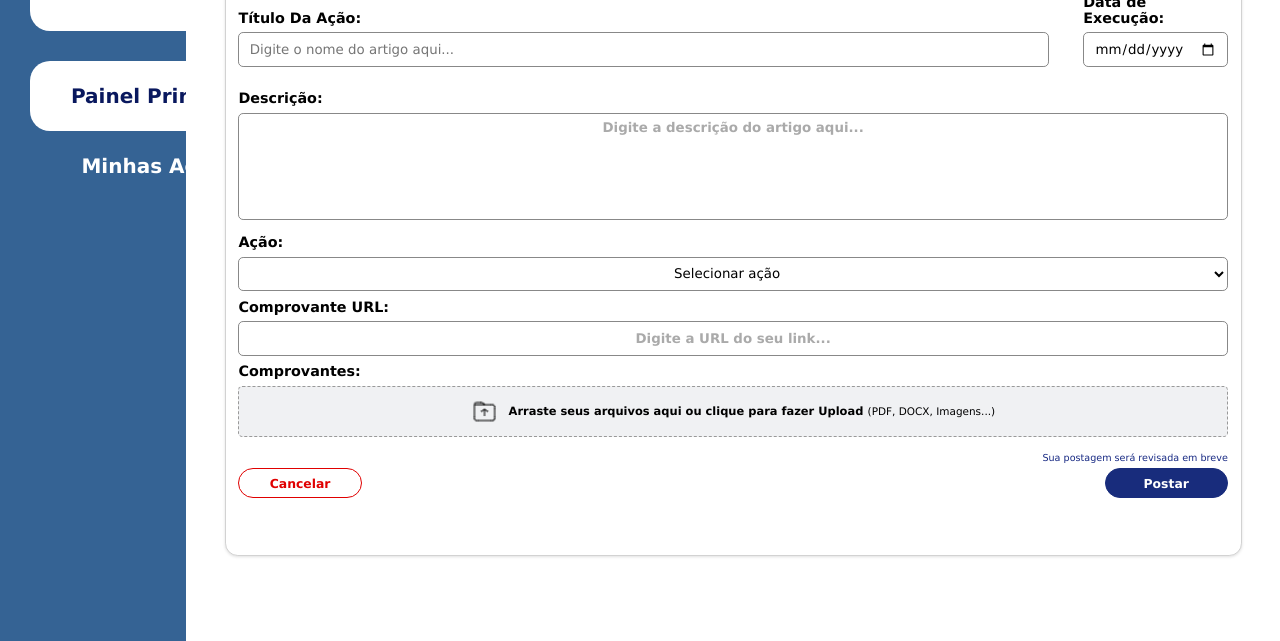
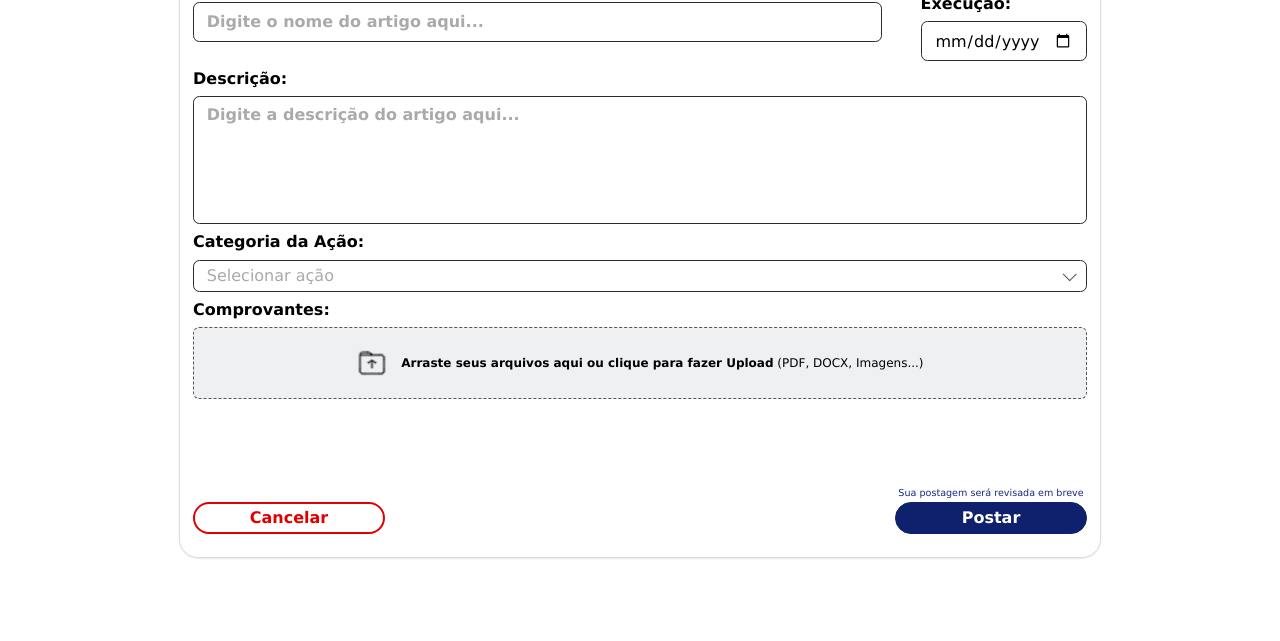
Before and after one commit to turma61senacc-netizen/Embrapa-61, a plain HTML site: page view/pages/pesquisador/criar_acao.html in a window 1280 px wide. Shown: the part 159-800 px from the top of the page. Drawn offline with Linux system fonts and the light colour scheme.

Commit message:
tela quase finalizada
tela criar acao pesquisador quase finalizdaa

```diff
--- a/public/css/criar_acao.css
+++ b/public/css/criar_acao.css
@@ -4,219 +4,314 @@
 }
 
 html, body {
+    margin: 0;
     width: 100%;
     height: 100%;
-    margin: 0;
-    padding: 0;
     overflow: hidden;
     background: #fff;
     font-family: Verdana, Geneva, Tahoma, sans-serif;
 }
 
-.criar-acao-container {
+.pesquisador-criarAcao--container--principal {
     position: fixed;
-    top: 7.17vh;
-    left: 14.55vw;
-    width: 85.45vw;
-    height: 92.83vh;
-    padding: 2.5vh 3vw;
+    top: 0;
+    left: 0;
+    width: 100vw;
+    height: 100vh;
+    padding: 4vh 4vw 0;
     background: #fff;
-    overflow: hidden;
 }
 
-.criar-acao-titulo {
-    margin: 0 0 4.2vh;
+.pesquisador-criarAcao--titulo--pagina {
+    margin: 0 0 6vh;
     text-align: center;
-    font-size: 2.99vh;
+    font-size: 3vh;
+    line-height: 1.2;
     font-weight: bold;
 }
 
-.criar-acao-card {
-    width: 100%;
-    height: 72vh;
-    padding: 1vw;
-    background: #fff;
-    border: 1px solid #d2d2d2;
-    border-radius: 1vw;
-    box-shadow: 0 1px 3px #00000020;
+.pesquisador-criarAcao--container--formulario {
+    width: 72vw;
+    height: 76vh;
+    margin: 0 auto;
+    padding: 3vh 1vw 0;
+    border: 0.1vw solid #dcdcdc;
+    border-radius: 1.5vw;
+    box-shadow: 0 0.1vh 0.1vw #00000020;
 }
 
-.criar-acao-campo {
+.pesquisador-criarAcao--container--nome,
+.pesquisador-criarAcao--container--data,
+.pesquisador-criarAcao--container--descricao,
+.pesquisador-criarAcao--container--categoria,
+.pesquisador-criarAcao--container--url,
+.pesquisador-criarAcao--container--comprovantes {
     display: flex;
     flex-direction: column;
-    margin-top: 1.43vh;
+    margin-top: 1vh;
 }
 
-.criar-acao-campo label {
-    margin-bottom: 0.84vh;
-    font-size: 1.79vh;
+.pesquisador-criarAcao--label--campo {
+    align-self: flex-start;
+    margin-bottom: 1vh;
+    font-size: 2vh;
+    line-height: 1.2;
     font-weight: bold;
 }
 
-.criar-acao-linha-superior {
-    display: flex;
-    align-items: flex-end;
-    gap: 2.66vw;
+.pesquisador-criarAcao--input--nome,
+.pesquisador-criarAcao--input--data,
+.pesquisador-criarAcao--input--url,
+.pesquisador-criarAcao--textarea--descricao {
+    width: 100%;
+    height: 4vh;
+    padding: 0 1vw;
+    border: 0.1vw solid #2b2b2b;
+    border-radius: 0.5vw;
+    background: #fff;
+    font-family: inherit;
+    font-size: 2vh;
+    outline: none;
+    text-align: left;
 }
 
-.criar-acao-nome {
-    flex: 1;
-    min-width: 0;
-    margin: 0;
+.pesquisador-criarAcao--input--nome:focus,
+.pesquisador-criarAcao--input--data:focus,
+.pesquisador-criarAcao--input--url:focus,
+.pesquisador-criarAcao--textarea--descricao:focus {
+    border-color: #376697;
 }
 
-.criar-acao-data {
-    width: 11.3vw;
-    flex-shrink: 0;
-    margin: 0;
-}
-
-.criar-acao-campo input,
-.criar-acao-campo textarea,
-.criar-acao-campo select {
-    width: 100%;
-    border: 1px solid #888;
-    border-radius: 0.4vw;
-    background: #fff;
-    font-family: inherit;
-    font-size: 1.67vh;
-    outline: none;
-}
-
-.criar-acao-campo input,
-.criar-acao-campo select {
-    height: 4.3vh;
-    padding: 0 0.8vw;
-}
-
-.criar-acao-descricao {
-    margin-top: 2.87vh;
-}
-
-#criar-acao-descricao {
-    height: 13.38vh;
-    padding: 0.8vh;
-    resize: none;
-    text-align: center;
-}
-
-.criar-acao-acao {
-    margin-top: 1.79vh;
-}
-
-.criar-acao-url,
-.criar-acao-comprovantes {
-    margin-top: 0.96vh;
-}
-
-#criar-acao-select {
-    text-align: center;
-    text-align-last: center;
-}
-
-#criar-acao-url,
-#criar-acao-url::placeholder,
-#criar-acao-descricao::placeholder {
-    text-align: center;
-}
-
-#criar-acao-url::placeholder,
-#criar-acao-descricao::placeholder {
+.pesquisador-criarAcao--input--nome::placeholder,
+.pesquisador-criarAcao--input--url::placeholder,
+.pesquisador-criarAcao--textarea--descricao::placeholder {
     color: #aaa;
     font-weight: bold;
 }
 
-.criar-acao-upload {
+.pesquisador-criarAcao--container--linhaSuperior {
+    display: flex;
+    gap: 3vw;
+}
+
+.pesquisador-criarAcao--container--nome {
+    flex: 1;
+    min-width: 0;
+    margin-top: 0;
+}
+
+.pesquisador-criarAcao--container--data {
+    width: 13vw;
+    margin-top: 0;
+}
+
+.pesquisador-criarAcao--container--linhaSuperior input {
+    height: 5vh;
+}
+
+.pesquisador-criarAcao--textarea--descricao {
+    height: 16vh;
+    padding: 1vh 1vw;
+    resize: none;
+}
+
+#pesquisador-criarAcao--textarea--descricao:placeholder-shown {
+    padding-top: 1vh;
+}
+
+.pesquisador-criarAcao--container--url {
+    display: none;
+}
+
+.pesquisador-criarAcao--container--upload {
     display: flex;
     align-items: center;
     justify-content: center;
-    gap: 0.8vw;
-    width: 100%;
-    height: 6.33vh;
-    border: 1px dashed #999;
-    border-radius: 0.35vw;
-    background: #f0f1f3;
+    gap: 1vw;
+    height: 9vh;
+    border: 0.1vw dashed #555;
+    border-radius: 0.5vw;
+    background: #eff0f2;
     cursor: pointer;
 }
 
-.criar-acao-upload img {
-    width: 2.13vw;
-    height: 3.83vh;
+.pesquisador-criarAcao--imagem--upload {
+    width: auto;
+    height: 4vh;
+    max-width: 3vw;
     object-fit: contain;
 }
 
-.criar-acao-upload span {
-    display: flex;
-    align-items: center;
-    gap: 0.33vw;
-    font-size: 1.43vh;
+.pesquisador-criarAcao--texto--upload,
+.pesquisador-criarAcao--texto--formatos {
+    font-size: 1.5vh;
 }
 
-.criar-acao-upload small {
-    font-size: 1.31vh;
-}
-
-.criar-acao-botoes {
+.pesquisador-criarAcao--container--botoes {
     display: flex;
     justify-content: space-between;
     align-items: flex-end;
-    margin-top: 1.91vh;
+    margin-top: 11vh;
 }
 
-.criar-acao-cancelar,
-.criar-acao-postar {
-    width: 9.63vw;
-    height: 3.83vh;
-    border-radius: 1.5vw;
+.pesquisador-criarAcao--botao--cancelar,
+.pesquisador-criarAcao--botao--postar {
+    width: 15vw;
+    height: 4vh;
+    border-radius: 3vw;
     font-family: inherit;
-    font-size: 1.55vh;
+    font-size: 2vh;
     font-weight: bold;
     cursor: pointer;
-    transition: 0.2s;
 }
 
-.criar-acao-cancelar {
+.pesquisador-criarAcao--botao--cancelar {
     background: #fff;
     color: #e00000;
-    border: 1px solid #e00000;
+    border: 0.2vw solid #e00000;
 }
 
-.criar-acao-cancelar:hover {
+.pesquisador-criarAcao--botao--cancelar:hover {
     background: #e00000;
     color: #fff;
 }
 
-.criar-acao-postar-area {
+.pesquisador-criarAcao--container--postar {
     display: flex;
     flex-direction: column;
-    align-items: flex-end;
-    gap: 0.6vh;
+    align-items: center;
+    gap: 0.5vh;
 }
 
-.criar-acao-postar-area p {
+.pesquisador-criarAcao--texto--revisao {
     margin: 0;
     font-size: 1.2vh;
     color: #172983;
 }
 
-.criar-acao-postar {
-    background: #182c7c;
+.pesquisador-criarAcao--botao--postar {
+    background: #0f206d;
     color: #fff;
-    border: 1px solid #182c7c;
+    border: 0.1vw solid #0f206d;
 }
 
-.criar-acao-postar:hover {
+.pesquisador-criarAcao--botao--postar:hover {
     background: #058914;
     border-color: #058914;
 }
 
-.criar-acao-postar:active {
+.pesquisador-criarAcao--botao--postar:active {
     background: #04620f;
     border-color: #04620f;
 }
 
-.criar-acao-campo input:focus,
-.criar-acao-campo textarea:focus,
-.criar-acao-campo select:focus {
+.pesquisador-criarAcao--dropdown {
+    position: relative;
+    width: 100%;
+}
+
+.pesquisador-criarAcao--botao--categoria {
+    display: flex;
+    align-items: center;
+    justify-content: flex-start;
+    position: relative;
+    width: 100%;
+    height: 4vh;
+    padding: 0 3vw 0 1vw;
+    border: 0.1vw solid #2b2b2b;
+    border-radius: 0.5vw;
+    background: #fff;
+    color: #aaa;
+    font-family: inherit;
+    font-size: 2vh;
+    font-weight: normal;
+    text-align: left;
+    cursor: pointer;
+    list-style: none;
+}
+
+.pesquisador-criarAcao--botao--categoria::-webkit-details-marker {
+    display: none;
+}
+
+.pesquisador-criarAcao--botao--categoria:hover {
+    background: #c4c4c4;
+}
+
+.pesquisador-criarAcao--botao--categoria::after {
+    content: "";
+    position: absolute;
+    right: 1vw;
+    width: 0.7vw;
+    height: 0.7vw;
+    border-right: 0.15vw solid #555;
+    border-bottom: 0.15vw solid #555;
+    transform: rotate(45deg) translateY(-25%);
+}
+
+.pesquisador-criarAcao--dropdown[open] .pesquisador-criarAcao--botao--categoria {
     border-color: #376697;
 }
+
+.pesquisador-criarAcao--dropdown[open] .pesquisador-criarAcao--botao--categoria::after {
+    transform: rotate(225deg) translateY(-25%);
+}
+
+.pesquisador-criarAcao--categoria--palestra,
+.pesquisador-criarAcao--categoria--pesquisa,
+.pesquisador-criarAcao--categoria--entrevista {
+    display: none;
+}
+
+.pesquisador-criarAcao--dropdown:has(#pesquisador-criarAcao--radio--palestra:checked) .pesquisador-criarAcao--categoria--padrao,
+.pesquisador-criarAcao--dropdown:has(#pesquisador-criarAcao--radio--pesquisa:checked) .pesquisador-criarAcao--categoria--padrao,
+.pesquisador-criarAcao--dropdown:has(#pesquisador-criarAcao--radio--entrevista:checked) .pesquisador-criarAcao--categoria--padrao {
+    display: none;
+}
+
+.pesquisador-criarAcao--dropdown:has(#pesquisador-criarAcao--radio--palestra:checked) .pesquisador-criarAcao--categoria--palestra,
+.pesquisador-criarAcao--dropdown:has(#pesquisador-criarAcao--radio--pesquisa:checked) .pesquisador-criarAcao--categoria--pesquisa,
+.pesquisador-criarAcao--dropdown:has(#pesquisador-criarAcao--radio--entrevista:checked) .pesquisador-criarAcao--categoria--entrevista {
+    display: inline;
+    color: #000;
+}
+
+.pesquisador-criarAcao--lista--categoria {
+    position: absolute;
+    top: calc(100% + 0.1vh);
+    left: 0;
+    z-index: 10;
+    width: 100%;
+    max-height: 20vh;
+    overflow-y: auto;
+    border: 0.1vw solid #d0d0d0;
+    border-radius: 0 0 0.5vw 0.5vw;
+    background: #fff;
+    box-shadow: 0 0.2vh 0.5vw #00000020;
+}
+
+.pesquisador-criarAcao--lista--categoria input {
+    position: absolute;
+    opacity: 0;
+    pointer-events: none;
+}
+
+.pesquisador-criarAcao--lista--categoria label {
+    display: flex;
+    align-items: center;
+    width: 100%;
+    min-height: 4vh;
+    padding: 0.5vh 1vw;
+    background: #fff;
+    color: #000;
+    font-size: 2vh;
+    font-weight: normal;
+    text-align: left;
+    cursor: pointer;
+}
+
+.pesquisador-criarAcao--lista--categoria label:hover,
+.pesquisador-criarAcao--lista--categoria input:checked + label {
+    background: #757575;
+    color: #fff;
+}
--- a/view/pages/pesquisador/criar_acao.html
+++ b/view/pages/pesquisador/criar_acao.html
@@ -1,146 +1,162 @@
+
 <!DOCTYPE html>
 <html lang="pt-br">
 <head>
     <meta charset="UTF-8">
     <meta name="viewport" content="width=device-width, initial-scale=1.0">
-
     <link rel="stylesheet" href="../../../public/css/criar_acao.css">
-    <link rel="stylesheet" href="../../../public/css/aside.css">
-    <link rel="stylesheet" href="../../../public/css/header.css">
-
     <title>Criar Ação - Pesquisador</title>
 </head>
 <body>
 
-    <header>
-        <div class="menu-header--menu_superior">
-            <div class="menu-header--elementos_menu">
-                <p class="menu-header--texto_bold menu-header--dados_usuario" id="nome_usuario">
-                    Placeholder Nome
-                </p>
+    <main class="pesquisador-criarAcao--container--principal">
 
-                <p class="menu-header--texto menu-header--dados_usuario">|</p>
+        <h1 class="pesquisador-criarAcao--titulo--pagina">Criar ação</h1>
 
-                <p class="menu-header--texto_bold menu-header--dados_usuario">
-                    Placeholder Função
-                </p>
-            </div>
+        <section class="pesquisador-criarAcao--container--formulario">
 
-            <button type="button" class="menu-header--botao_logout menu-header--texto">
-                Logout
-            </button>
-        </div>
-    </header>
+            <div class="pesquisador-criarAcao--container--linhaSuperior">
 
-    <aside>
-        <nav class="menu-aside--menu_lateral">
-
-            <div class="menu-aside--logo_menu_lateral">
-                <img
-                    src="../../../public/imagens/embrapa-logo-fundo-transparente.png"
-                    class="menu-aside--imagem_logo"
-                    alt="Logo Embrapa">
-            </div>
-
-            <div class="menu-aside--opcoes-menu">
-
-                <a href="#" class="menu-aside--opcao_menu_ativo">
-                    <img class="menu-aside--icone" src="#" alt="">
-                    Painel Principal
-                </a>
-
-                <a href="#" class="menu-aside--opcao_menu_inativo">
-                    <img class="menu-aside--icone" src="#" alt="">
-                    Minhas Ações
-                </a>
-
-            </div>
-        </nav>
-    </aside>
-
-    <main class="criar-acao-container">
-
-        <h1 class="criar-acao-titulo">Criar ação</h1>
-
-        <section class="criar-acao-card">
-
-            <div class="criar-acao-linha-superior">
-
-                <div class="criar-acao-campo criar-acao-nome">
-                    <label for="criar-acao-nome">Título Da Ação:</label>
+                <div class="pesquisador-criarAcao--container--nome">
+                    <label class="pesquisador-criarAcao--label--campo" for="pesquisador-criarAcao--input--nome">
+                        Título Da Ação:
+                    </label>
 
                     <input
                         type="text"
-                        id="criar-acao-nome"
+                        id="pesquisador-criarAcao--input--nome"
+                        class="pesquisador-criarAcao--input--nome"
                         placeholder="Digite o nome do artigo aqui...">
                 </div>
 
-                <div class="criar-acao-campo criar-acao-data">
-                    <label for="criar-acao-data">Data de Execução:</label>
+                <div class="pesquisador-criarAcao--container--data">
+                    <label class="pesquisador-criarAcao--label--campo" for="pesquisador-criarAcao--input--data">
+                        Data de Execução:
+                    </label>
 
                     <input
                         type="date"
-                        id="criar-acao-data">
+                        id="pesquisador-criarAcao--input--data"
+                        class="pesquisador-criarAcao--input--data">
                 </div>
 
             </div>
 
-            <div class="criar-acao-campo criar-acao-descricao">
-                <label for="criar-acao-descricao">Descrição:</label>
+            <div class="pesquisador-criarAcao--container--descricao">
+                <label class="pesquisador-criarAcao--label--campo" for="pesquisador-criarAcao--textarea--descricao">
+                    Descrição:
+                </label>
 
                 <textarea
-                    id="criar-acao-descricao"
+                    id="pesquisador-criarAcao--textarea--descricao"
+                    class="pesquisador-criarAcao--textarea--descricao"
                     placeholder="Digite a descrição do artigo aqui..."></textarea>
             </div>
 
-            <div class="criar-acao-formulario">
+            <div class="pesquisador-criarAcao--container--campos">
 
-                <div class="criar-acao-campo criar-acao-acao">
-                    <label for="criar-acao-select">Ação:</label>
+                <div class="pesquisador-criarAcao--container--categoria">
 
-                    <select id="criar-acao-select">
-                        <option>Selecionar ação</option>
-                    </select>
+                    <label class="pesquisador-criarAcao--label--campo">
+                        Categoria da Ação:
+                    </label>
+
+                    <details class="pesquisador-criarAcao--dropdown">
+
+                        <summary class="pesquisador-criarAcao--botao--categoria">
+                            <span class="pesquisador-criarAcao--categoria--padrao">Selecionar ação</span>
+                            <span class="pesquisador-criarAcao--categoria--palestra">Palestra</span>
+                            <span class="pesquisador-criarAcao--categoria--pesquisa">Pesquisa</span>
+                            <span class="pesquisador-criarAcao--categoria--entrevista">Entrevista</span>
+                        </summary>
+
+                        <div class="pesquisador-criarAcao--lista--categoria">
+
+                            <input
+                                type="radio"
+                                name="categoria"
+                                id="pesquisador-criarAcao--radio--palestra"
+                                value="palestra">
+
+                            <label for="pesquisador-criarAcao--radio--palestra">
+                                Palestra
+                            </label>
+
+                            <input
+                                type="radio"
+                                name="categoria"
+                                id="pesquisador-criarAcao--radio--pesquisa"
+                                value="pesquisa">
+
+                            <label for="pesquisador-criarAcao--radio--pesquisa">
+                                Pesquisa
+                            </label>
+
+                            <input
+                                type="radio"
+                                name="categoria"
+                                id="pesquisador-criarAcao--radio--entrevista"
+                                value="entrevista">
+
+                            <label for="pesquisador-criarAcao--radio--entrevista">
+                                Entrevista
+                            </label>
+
+                        </div>
+                    </details>
                 </div>
 
-                <div class="criar-acao-campo criar-acao-url">
-                    <label for="criar-acao-url">Comprovante URL:</label>
+                <div class="pesquisador-criarAcao--container--url">
+                    <label class="pesquisador-criarAcao--label--campo" for="pesquisador-criarAcao--input--url">
+                        Comprovante URL:
+                    </label>
 
                     <input
                         type="text"
-                        id="criar-acao-url"
+                        id="pesquisador-criarAcao--input--url"
+                        class="pesquisador-criarAcao--input--url"
                         placeholder="Digite a URL do seu link...">
                 </div>
 
-                <div class="criar-acao-campo criar-acao-comprovantes">
-                    <label>Comprovantes:</label>
+                <div class="pesquisador-criarAcao--container--comprovantes">
+                    <label class="pesquisador-criarAcao--label--campo">
+                        Comprovantes:
+                    </label>
 
-                    <div class="criar-acao-upload">
+                    <div class="pesquisador-criarAcao--container--upload">
+
                         <img
                             src="../../../public/imagens/Arquivo_Upload.png"
+                            class="pesquisador-criarAcao--imagem--upload"
                             alt="Upload">
 
-                        <span>
+                        <span class="pesquisador-criarAcao--texto--upload">
                             <b>Arraste seus arquivos aqui ou clique para fazer Upload</b>
-                            <small>(PDF, DOCX, Imagens...)</small>
+                            <small class="pesquisador-criarAcao--texto--formatos">
+                                (PDF, DOCX, Imagens...)
+                            </small>
                         </span>
+
                     </div>
                 </div>
 
-                <div class="criar-acao-botoes">
+                <div class="pesquisador-criarAcao--container--botoes">
 
-                    <button class="criar-acao-cancelar">
+                    <button class="pesquisador-criarAcao--botao--cancelar">
                         Cancelar
                     </button>
 
-                    <div class="criar-acao-postar-area">
-                        <p>Sua postagem será revisada em breve</p>
+                    <div class="pesquisador-criarAcao--container--postar">
 
-                        <button class="criar-acao-postar">
+                        <p class="pesquisador-criarAcao--texto--revisao">
+                            Sua postagem será revisada em breve
+                        </p>
+
+                        <button class="pesquisador-criarAcao--botao--postar">
                             Postar
                         </button>
+
                     </div>
-
                 </div>
 
             </div>
```
